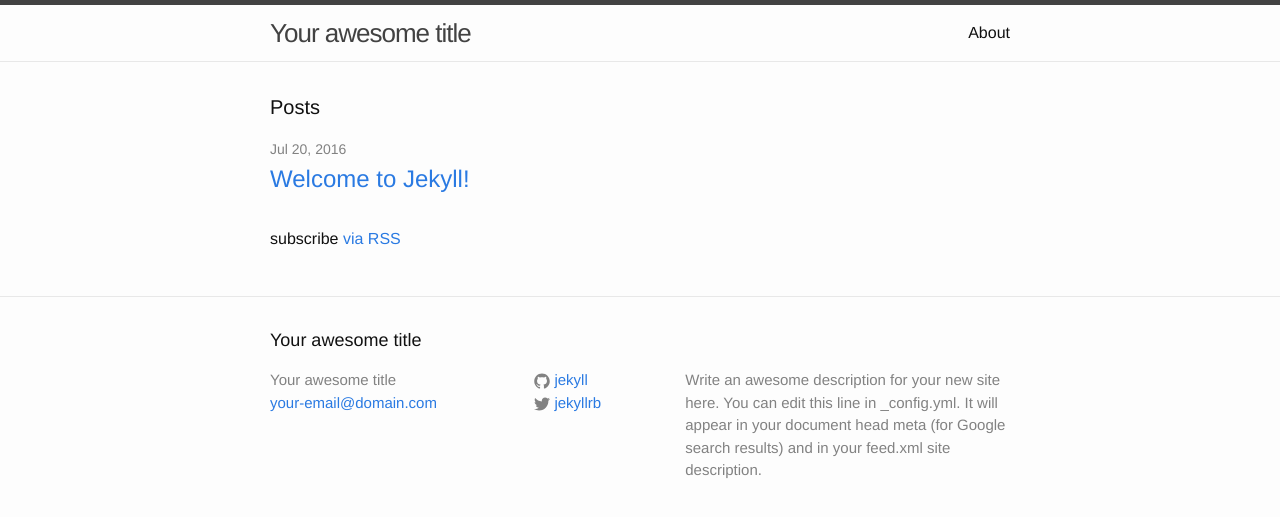
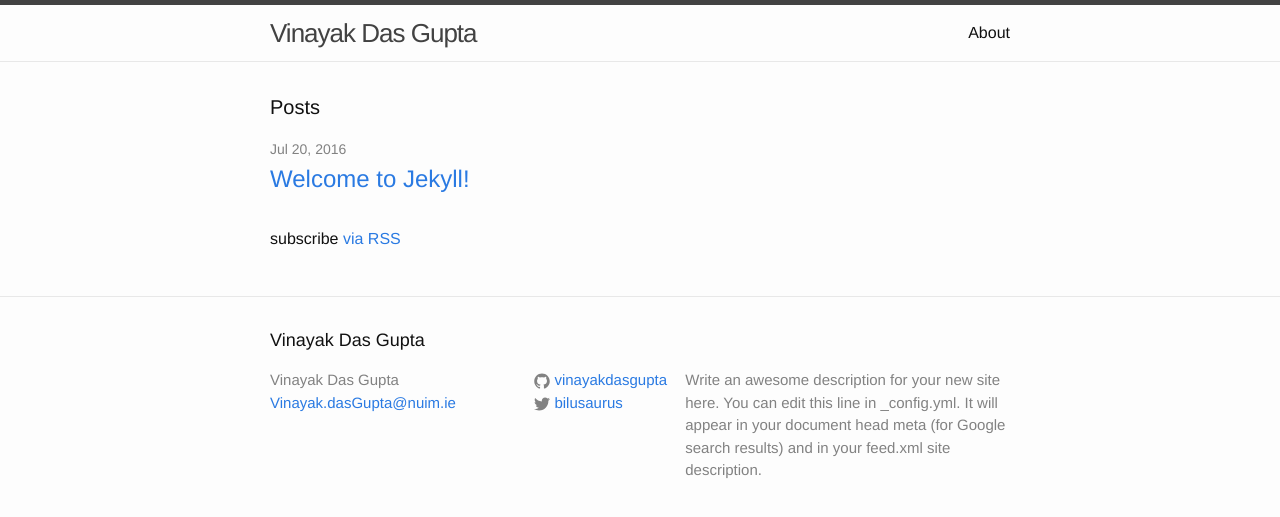
Before and after one commit to vinayakdasgupta/vinayakdasgupta.github.io, a Jekyll site: the page built from index.html, in a window 1280 px wide. Shown: the top 517 px of the page. Built offline with Jekyll 4.4.1, drawn with Linux system fonts in a browser that asks for light colours.

Commit message:
blog update

```diff
--- a/_config.yml
+++ b/_config.yml
@@ -6,16 +6,16 @@
 # 'jekyll serve'. If you change this file, please restart the server process.
 
 # Site settings
-title: Your awesome title
-email: your-email@domain.com
+title: Vinayak Das Gupta
+email: Vinayak.dasGupta@nuim.ie
 description: > # this means to ignore newlines until "baseurl:"
   Write an awesome description for your new site here. You can edit this
   line in _config.yml. It will appear in your document head meta (for
   Google search results) and in your feed.xml site description.
 baseurl: "" # the subpath of your site, e.g. /blog
 url: "http://yourdomain.com" # the base hostname & protocol for your site
-twitter_username: jekyllrb
-github_username:  jekyll
+twitter_username: bilusaurus
+github_username:  vinayakdasgupta
 
 # Build settings
 markdown: kramdown
```
